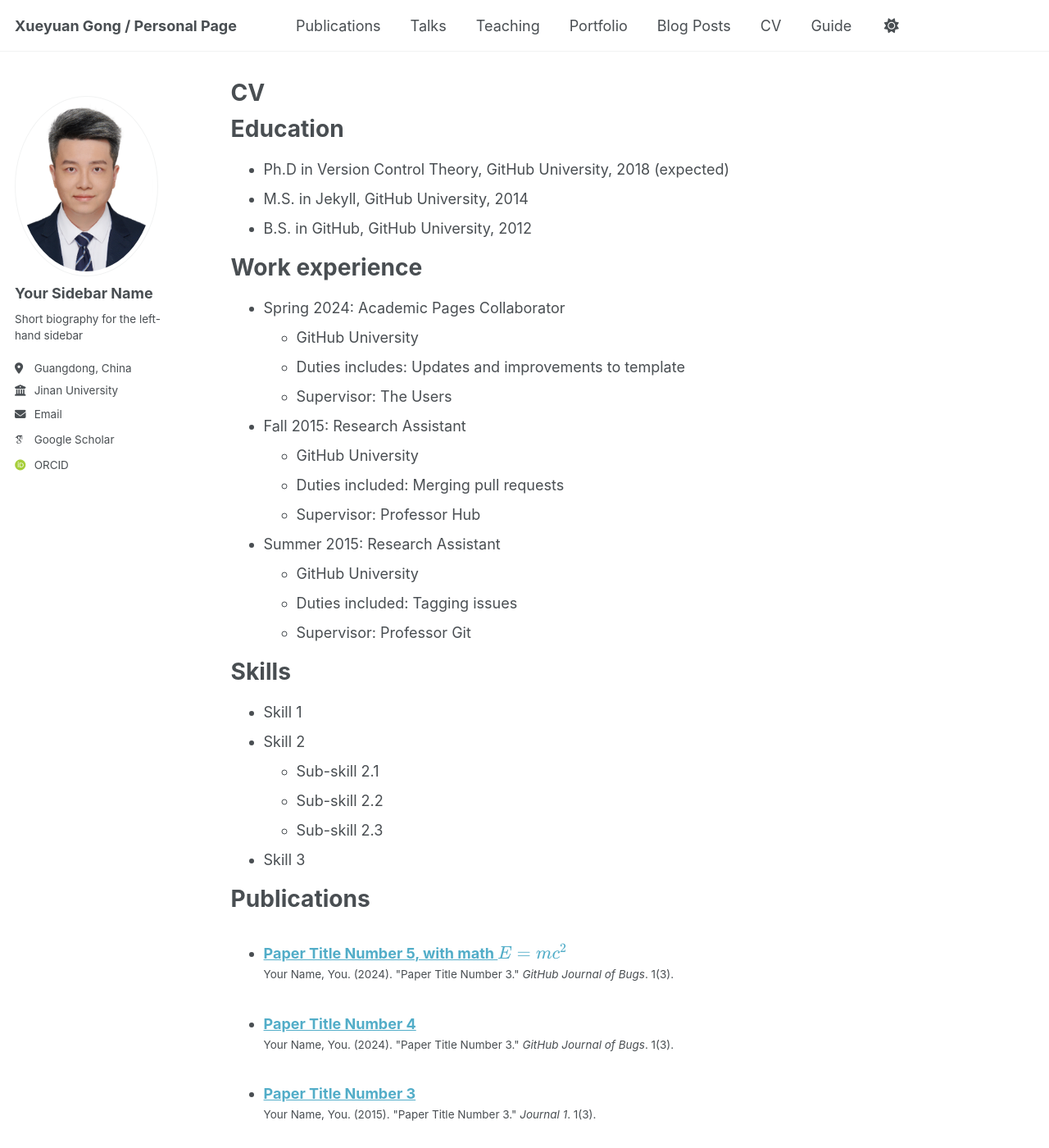
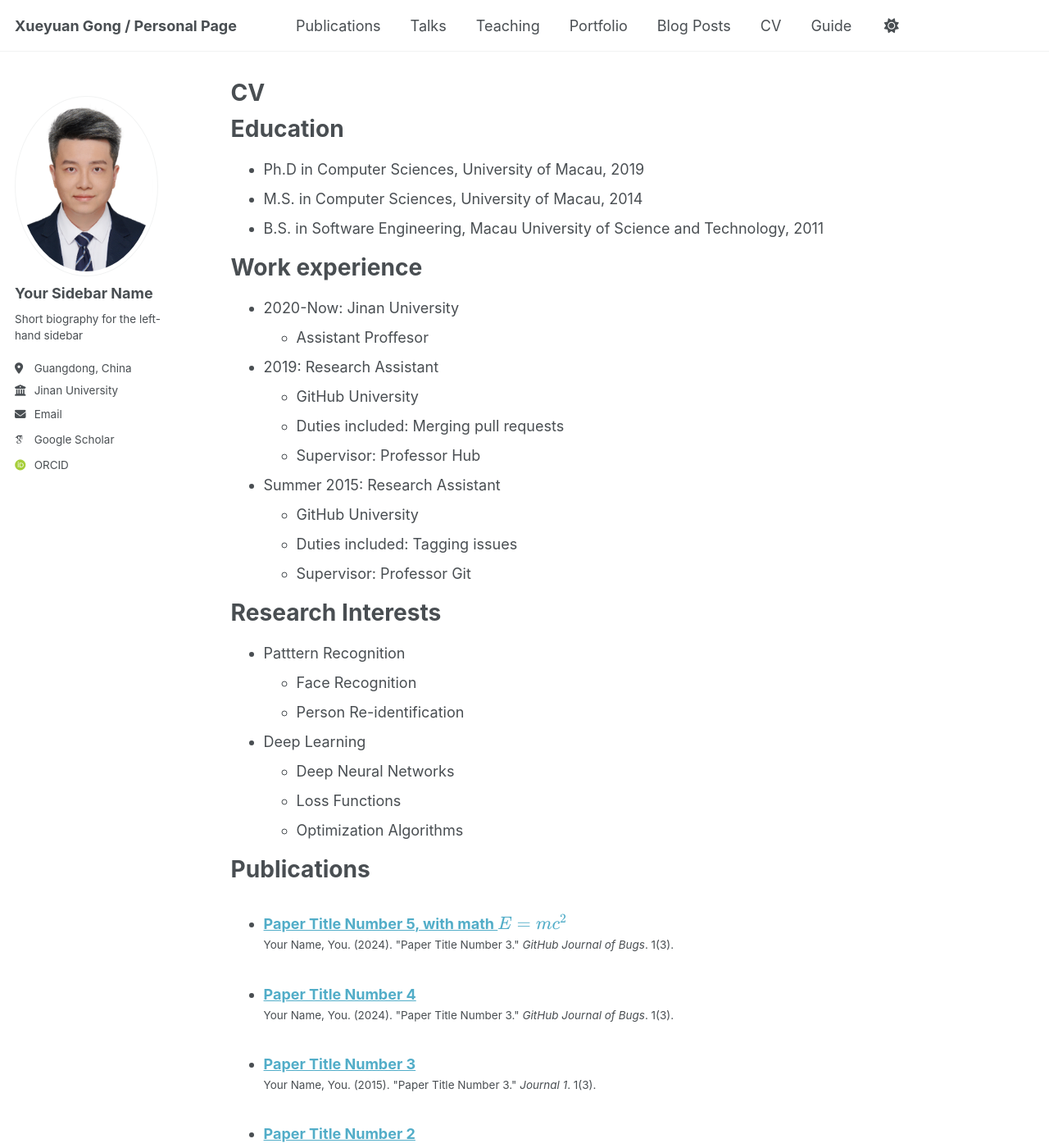
Before and after one commit to amoonfana/amoonfana.github.io, a Jekyll site: the page built from _pages/cv.md, in a window 1280 px wide and 1400 px high. Shown: the whole window at 82% size. Built offline with Jekyll 4.4.1, drawn with Linux system fonts in a browser that asks for light colours; some web fonts are replaced.

Commit message:
Update cv.md

```diff
--- a/_pages/cv.md
+++ b/_pages/cv.md
@@ -11,18 +11,16 @@ redirect_from:
 
 Education
 ======
-* Ph.D in Version Control Theory, GitHub University, 2018 (expected)
-* M.S. in Jekyll, GitHub University, 2014
-* B.S. in GitHub, GitHub University, 2012
+* Ph.D in Computer Sciences, University of Macau, 2019
+* M.S. in Computer Sciences, University of Macau, 2014
+* B.S. in Software Engineering, Macau University of Science and Technology, 2011
 
 Work experience
 ======
-* Spring 2024: Academic Pages Collaborator
-  * GitHub University
-  * Duties includes: Updates and improvements to template
-  * Supervisor: The Users
+* 2020-Now: Jinan University
+  * Assistant Proffesor
 
-* Fall 2015: Research Assistant
+* 2019: Research Assistant
   * GitHub University
   * Duties included: Merging pull requests
   * Supervisor: Professor Hub
@@ -32,14 +30,15 @@ Work experience
   * Duties included: Tagging issues
   * Supervisor: Professor Git
 
-Skills
+Research Interests
 ======
-* Skill 1
-* Skill 2
-  * Sub-skill 2.1
-  * Sub-skill 2.2
-  * Sub-skill 2.3
-* Skill 3
+* Patttern Recognition
+  * Face Recognition
+  * Person Re-identification
+* Deep Learning
+  * Deep Neural Networks
+  * Loss Functions
+  * Optimization Algorithms
 
 Publications
 ======
```
